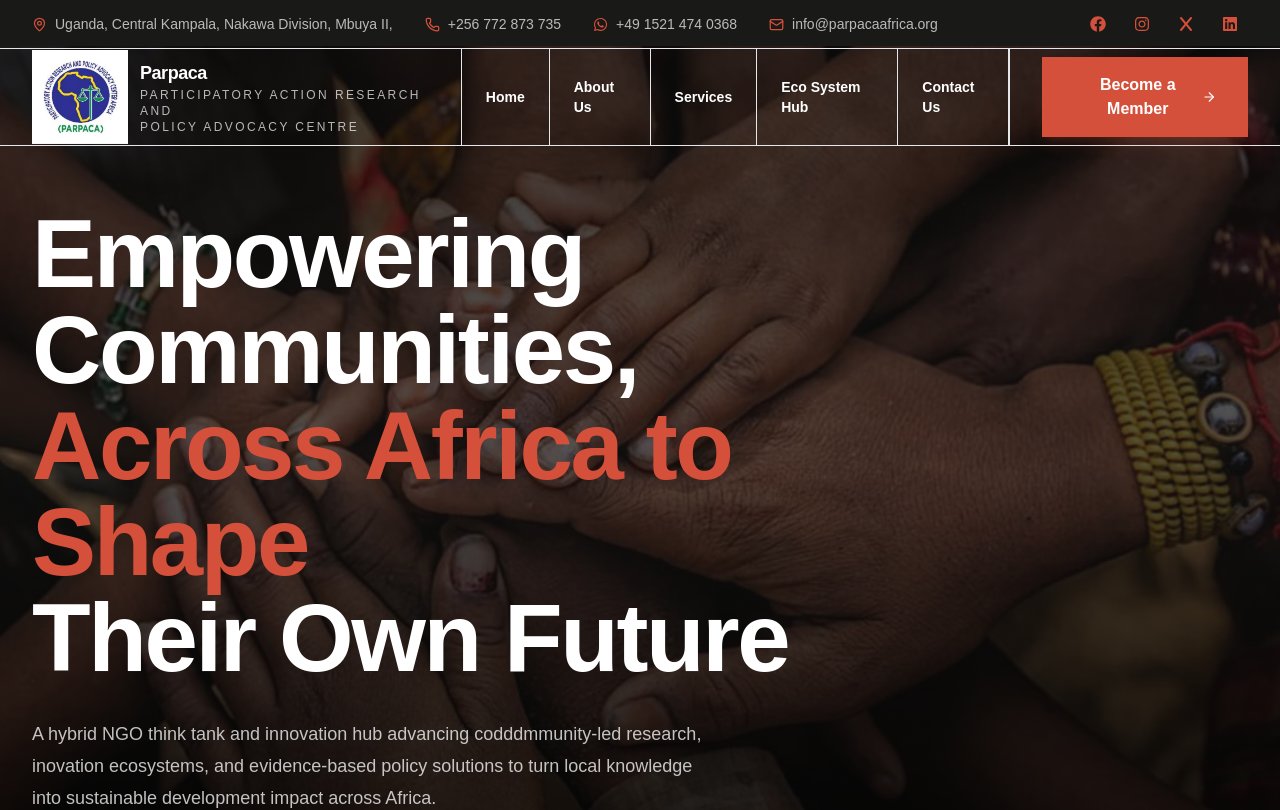
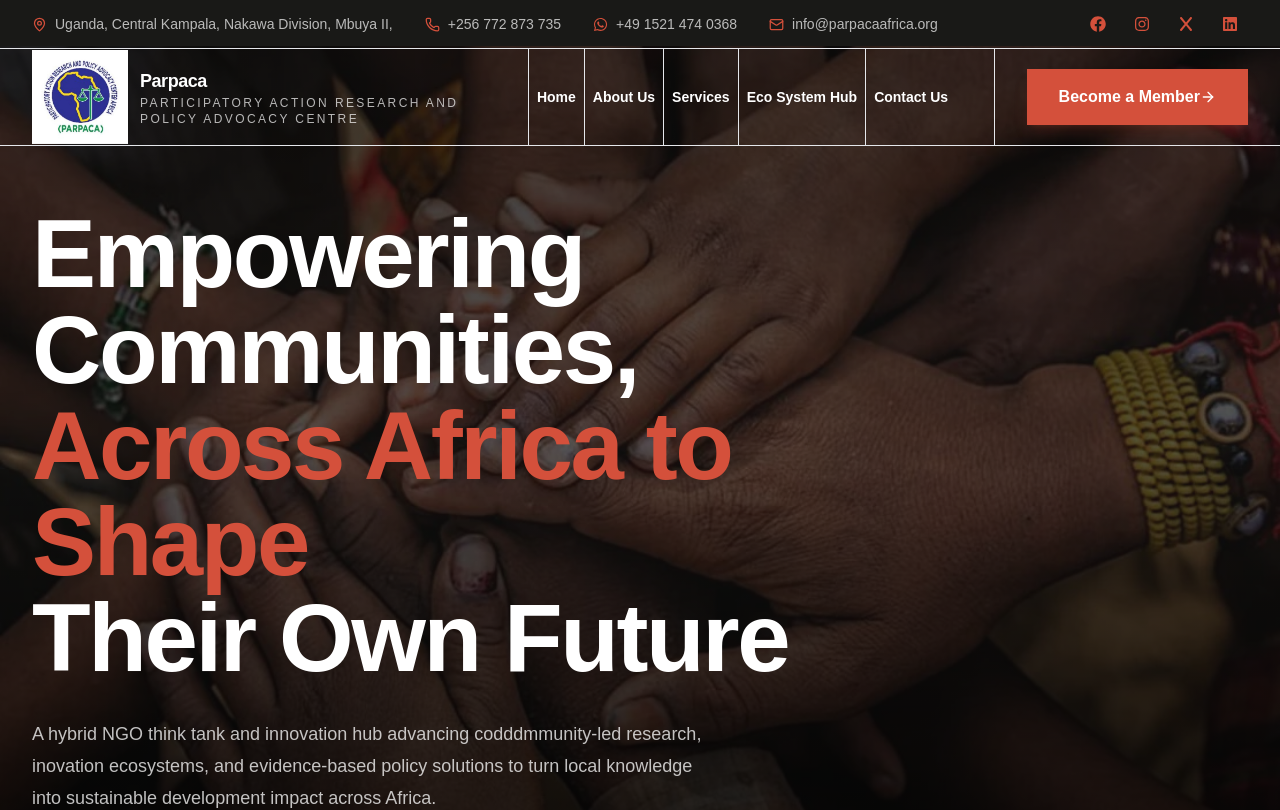
Before and after one commit to contecfy/parpaca, a Next.js app: page / in a window 1280 px wide. Shown: the top 810 px of the page. Built offline with nearby package versions, Linux system fonts and the light colour scheme.

Commit message:
fixed header

```diff
--- a/components/navigation/Header.tsx
+++ b/components/navigation/Header.tsx
@@ -73,22 +73,22 @@ function Header() {
                                 key={item.label}
                                 href={item.href}
                                 className={`
-                                    group relative flex items-center px-6
+                                    group relative flex items-center px-2 overflow-hidden
                                     border-l ${borderColor}
                                     text-sm font-semibold transition-colors duration-300
                                     ${scrolled
-                                        ? 'text-secondary hover:text-primary'
-                                        : 'text-white hover:text-primary'
+                                        ? 'text-secondary hover:text-white'
+                                        : 'text-white hover:text-white'
                                     }
                                 `}
                             >
-                                {item.label}
-                                {/* underline on hover */}
-                                <span className="absolute bottom-0 left-0 h-[2px] w-0 bg-primary transition-all duration-300 group-hover:w-full" />
+                                <span className="relative z-10">{item.label}</span>
+                                {/* animated background fill */}
+                                <span className="absolute inset-0 z-0 scale-y-0 origin-bottom bg-primary transition-transform duration-300 ease-out group-hover:scale-y-100" />
                             </Link>
                         ))}
                         {/* closing right border after last nav item */}
-                        <div className={`border-l ${borderColor}`} />
+                        {/* <div className={`border-l ${borderColor}`} /> */}
                     </nav>
 
                     {/* DESKTOP CTA */}
```
